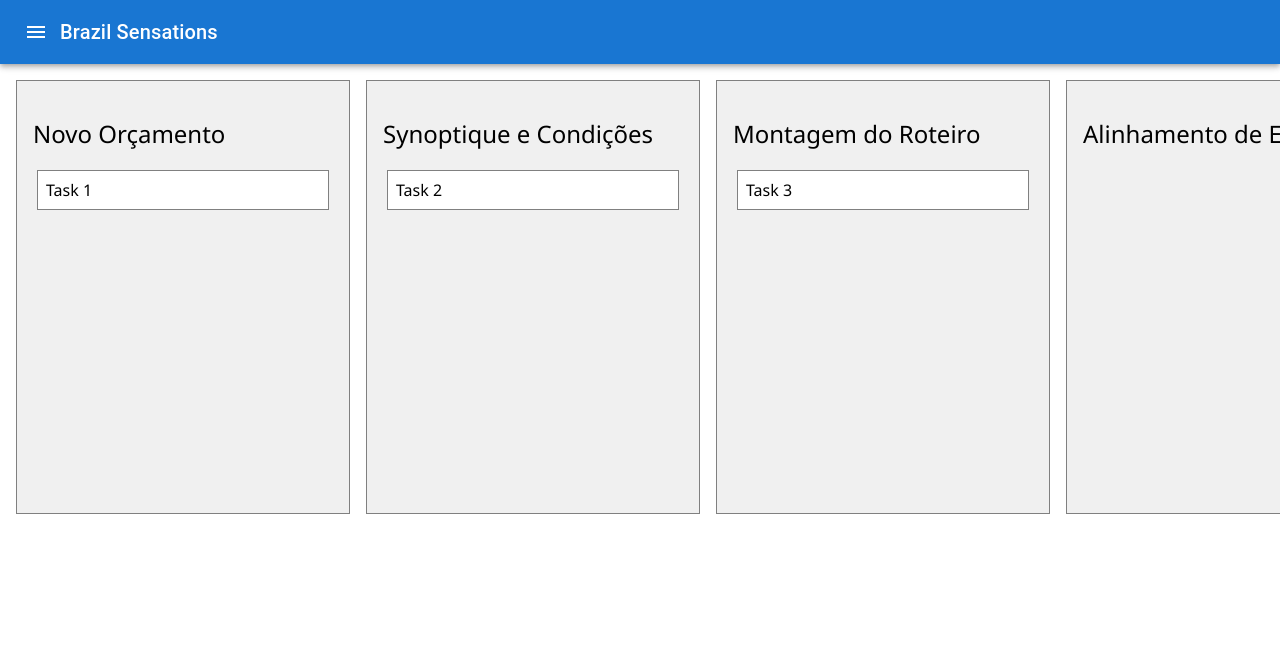
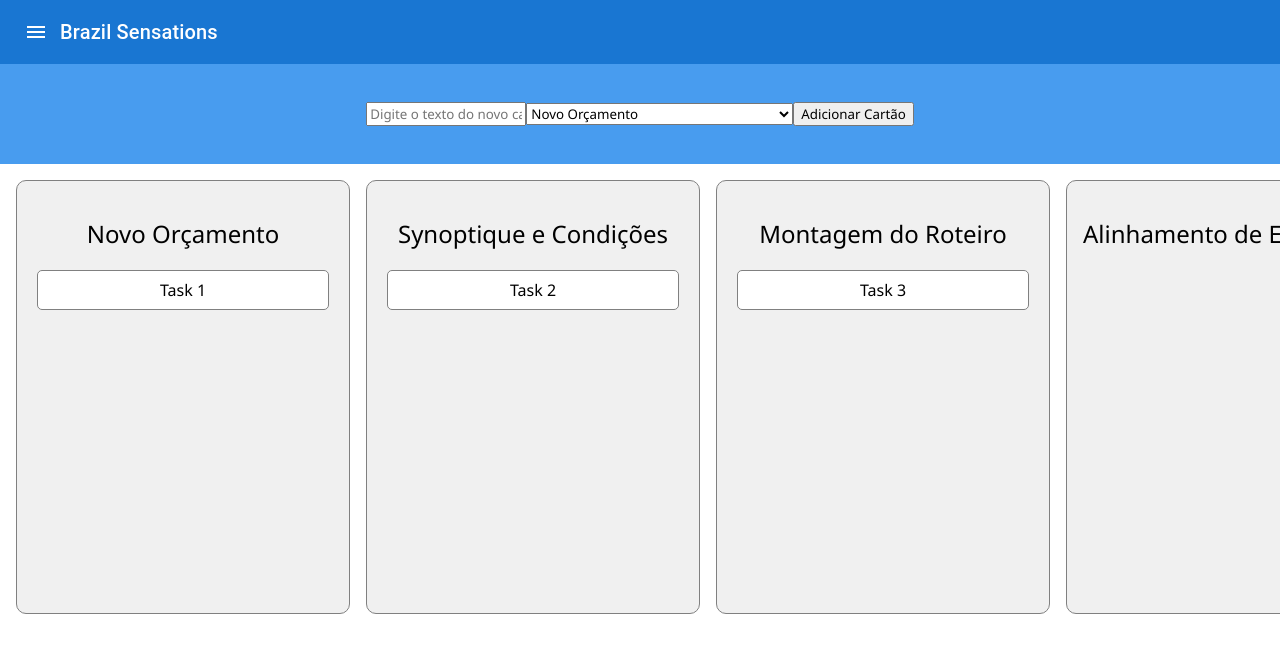
Before and after one commit to Alice-santos-silva/meuApp_v1, a React (Vite) app: page /kanban in a window 1280 px wide. Shown: the top 652 px of the page. Built offline with nearby package versions, Linux system fonts and the light colour scheme.

Commit message:
recurso add novo cartãõ

```diff
--- a/src/App.css
+++ b/src/App.css
@@ -41,13 +41,7 @@
   width: 100vw;
 }
 
-/*.board {
-  display: flex;
-  justify-content:center;
-  align-items: center;
-  width: 100vw;
 
-}*/
 
 .column {
   display: inline-block;
--- a/src/kanban/Board.jsx
+++ b/src/kanban/Board.jsx
@@ -10,6 +10,8 @@
 
 const Board = () => {
   const [cards, setCards] = useState(initialCards);
+  const [newCardText, setNewCardText] = useState('');
+  const [newCardStatus, setNewCardStatus] = useState('Novo Orçamento');
 
   const handleDropCard = (id, newStatus) => {
     setCards((prevCards) =>
@@ -19,9 +21,48 @@
     );
   };
 
-  const columns = ['Novo Orçamento', 'Synoptique e Condições', 'Montagem do Roteiro', 'Alinhamento de Expectativas', 'Disponibilidade e Tarifas', 'Preparação da Cotação', 'Coleta de Informações para a Proposta', 'Preparação da Apresentação', 'Proposta Enviada', 'Orçamento Confirmado', 'Orçamento Suspenso'];
+  const handleAddCard = () => {
+    const newCard = {
+      id: cards.length + 1,
+      text: newCardText,
+      status: newCardStatus,
+    };
+    setCards((prevCards) => [...prevCards, newCard]);
+    setNewCardText(''); // Limpa o campo de texto do novo cartão
+  };
+
+  const columns = [
+    'Novo Orçamento',
+    'Synoptique e Condições',
+    'Montagem do Roteiro',
+    'Alinhamento de Expectativas',
+    'Disponibilidade e Tarifas',
+    'Preparação da Cotação',
+    'Coleta de Informações para a Proposta',
+    'Preparação da Apresentação',
+    'Proposta Enviada',
+    'Orçamento Confirmado',
+    'Orçamento Suspenso'
+  ];
 
   return (
+    <div>
+      <div style={{backgroundColor:'#489cef', padding:'10px', display:'flex', justifyContent:'center', alignItems:'center', height:'80px'}}>
+        <input
+          type="text"
+          value={newCardText}
+          onChange={(e) => setNewCardText(e.target.value)}
+          placeholder="Digite o texto do novo cartão"
+        />
+        <select value={newCardStatus} onChange={(e) => setNewCardStatus(e.target.value)}>
+          {columns.map((column) => (
+            <option key={column} value={column}>
+              {column}
+            </option>
+          ))}
+        </select>
+        <button onClick={handleAddCard}>Adicionar Cartão</button>
+      </div>
       <div style={{ display: 'flex', overflowX: 'auto', whiteSpace: 'nowrap', padding: '16px' }}>
         {columns.map((column) => (
           <KanbanColumn
@@ -32,6 +73,7 @@
           />
         ))}
       </div>
+    </div>
   );
 };
 
--- a/src/kanban/KanbanCard.jsx
+++ b/src/kanban/KanbanCard.jsx
@@ -19,7 +19,9 @@
         margin: '4px',
         backgroundColor: 'white',
         border: '1px solid gray',
-        cursor: 'move',
+        cursor: 'pointer',
+        borderRadius:'5px',
+        textAlign:'center'
       }}
     >
       {text}
--- a/src/kanban/KanbanColumn.jsx
+++ b/src/kanban/KanbanColumn.jsx
@@ -1,3 +1,10 @@
+/**
+ * add recurso : ampliar card (modal)
+ * add recurso editar campos do card
+ * add recurso : transformar card em docx, e baixar doc
+ * como persistir esses dados?
+ */
+
 import React from 'react';
 import { useDrop } from 'react-dnd';
 import KanbanCard from './KanbanCard';
@@ -24,6 +31,10 @@
         backgroundColor: isOver ? '#e0ffe0' : '#f0f0f0',
         minHeight: '400px',
         border: '1px solid gray',
+        borderRadius:'10px',
+        textAlign:'center',
+        overflowY:'auto',
+        whiteSpace:'nowrap'
       }}
     >
       <h2>{status}</h2>
```
Lines whose indentation alone changed are shown as unchanged.
